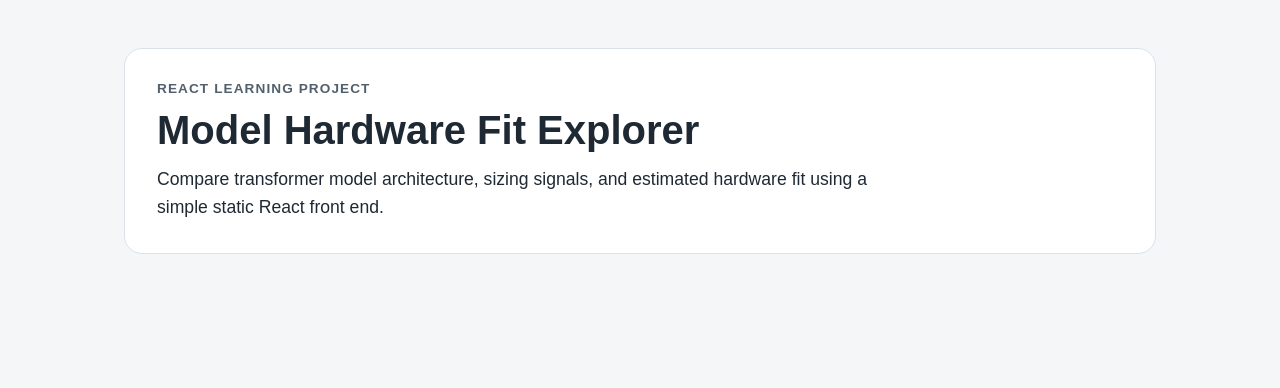
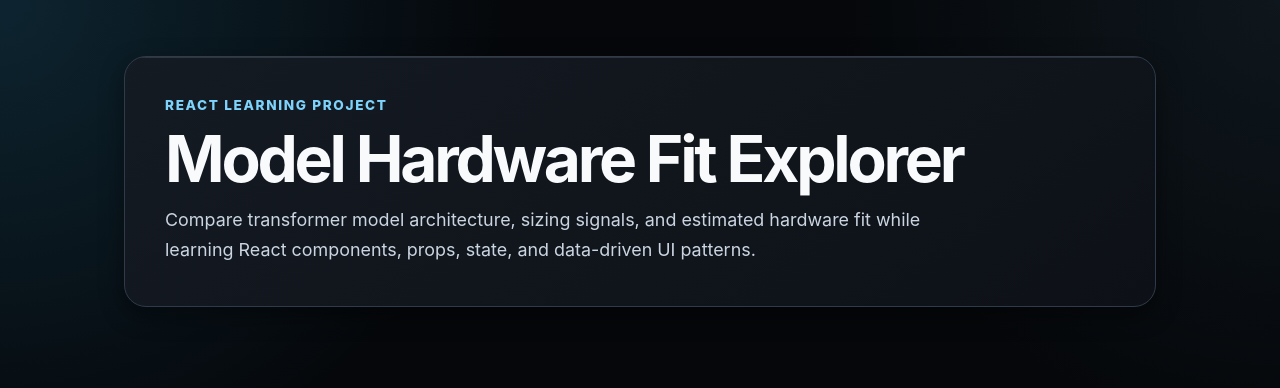
Before and after one commit to nathanbrenton/model-hardware-fit-explorer, a React (Vite) app: page / in a window 1280 px wide. Shown: the top 388 px of the page. Built offline with nearby package versions, Linux system fonts and the light colour scheme.

Commit message:
Switch to dark theme

```diff
--- a/src/App.jsx
+++ b/src/App.jsx
@@ -8,7 +8,8 @@
 
         <p className="hero-summary">
           Compare transformer model architecture, sizing signals, and estimated
-          hardware fit using a simple static React front end.
+          hardware fit while learning React components, props, state, and
+          data-driven UI patterns.
         </p>
       </section>
     </main>
--- a/src/styles.css
+++ b/src/styles.css
@@ -1,44 +1,118 @@
+:root {
+  color-scheme: dark;
+
+  --bg-page: #05070a;
+  --bg-surface-1: #0d1117;
+  --bg-surface-2: #151b23;
+  --bg-surface-3: #1f2937;
+
+  --border-subtle: #2f3b4a;
+  --border-strong: #52606d;
+
+  --text-primary: #f8fafc;
+  --text-secondary: #cbd5e1;
+  --text-muted: #94a3b8;
+
+  --accent: #7dd3fc;
+  --accent-strong: #38bdf8;
+
+  --shadow-elevation-1: 0 1px 2px rgba(0, 0, 0, 0.45);
+  --shadow-elevation-2: 0 8px 24px rgba(0, 0, 0, 0.42);
+  --shadow-elevation-3: 0 18px 48px rgba(0, 0, 0, 0.48);
+}
+
 * {
   box-sizing: border-box;
 }
 
+html {
+  background: var(--bg-page);
+}
+
 body {
   margin: 0;
-  font-family: Arial, Helvetica, sans-serif;
-  background: #f4f6f8;
-  color: #1f2933;
+  min-width: 320px;
+  min-height: 100vh;
+  font-family:
+    Inter, ui-sans-serif, system-ui, -apple-system, BlinkMacSystemFont, "Segoe UI",
+    Arial, sans-serif;
+  background:
+    radial-gradient(circle at top left, rgba(56, 189, 248, 0.16), transparent 32rem),
+    radial-gradient(circle at top right, rgba(125, 211, 252, 0.08), transparent 28rem),
+    var(--bg-page);
+  color: var(--text-primary);
+}
+
+button,
+input,
+textarea,
+select {
+  font: inherit;
 }
 
 .app-shell {
   max-width: 1080px;
   margin: 0 auto;
-  padding: 48px 24px;
+  padding: 56px 24px;
 }
 
 .hero {
-  padding: 32px;
-  border: 1px solid #d9e2ec;
-  border-radius: 18px;
-  background: #ffffff;
+  position: relative;
+  overflow: hidden;
+  padding: 40px;
+  border: 1px solid var(--border-subtle);
+  border-radius: 22px;
+  background:
+    linear-gradient(145deg, rgba(21, 27, 35, 0.96), rgba(13, 17, 23, 0.98)),
+    var(--bg-surface-1);
+  box-shadow: var(--shadow-elevation-2);
+}
+
+.hero::before {
+  content: "";
+  position: absolute;
+  inset: 0;
+  border-top: 1px solid rgba(248, 250, 252, 0.12);
+  pointer-events: none;
 }
 
 .eyebrow {
-  margin: 0 0 12px;
-  color: #52606d;
+  margin: 0 0 14px;
+  color: var(--accent);
   font-size: 0.85rem;
-  font-weight: 700;
-  letter-spacing: 0.08em;
+  font-weight: 800;
+  letter-spacing: 0.12em;
   text-transform: uppercase;
 }
 
 h1 {
-  margin: 0 0 12px;
-  font-size: 2.5rem;
+  max-width: 820px;
+  margin: 0 0 14px;
+  color: var(--text-primary);
+  font-size: clamp(2.25rem, 5vw, 4rem);
+  line-height: 1;
+  letter-spacing: -0.05em;
 }
 
 .hero-summary {
-  max-width: 720px;
+  max-width: 760px;
   margin: 0;
-  line-height: 1.6;
-  font-size: 1.1rem;
+  color: var(--text-secondary);
+  line-height: 1.7;
+  font-size: 1.12rem;
 }
+
+.hero-summary strong {
+  color: var(--text-primary);
+}
+
+@media (max-width: 640px) {
+  .app-shell {
+    padding: 32px 16px;
+  }
+
+  .hero {
+    padding: 28px;
+    border-radius: 18px;
+  }
+}
```
